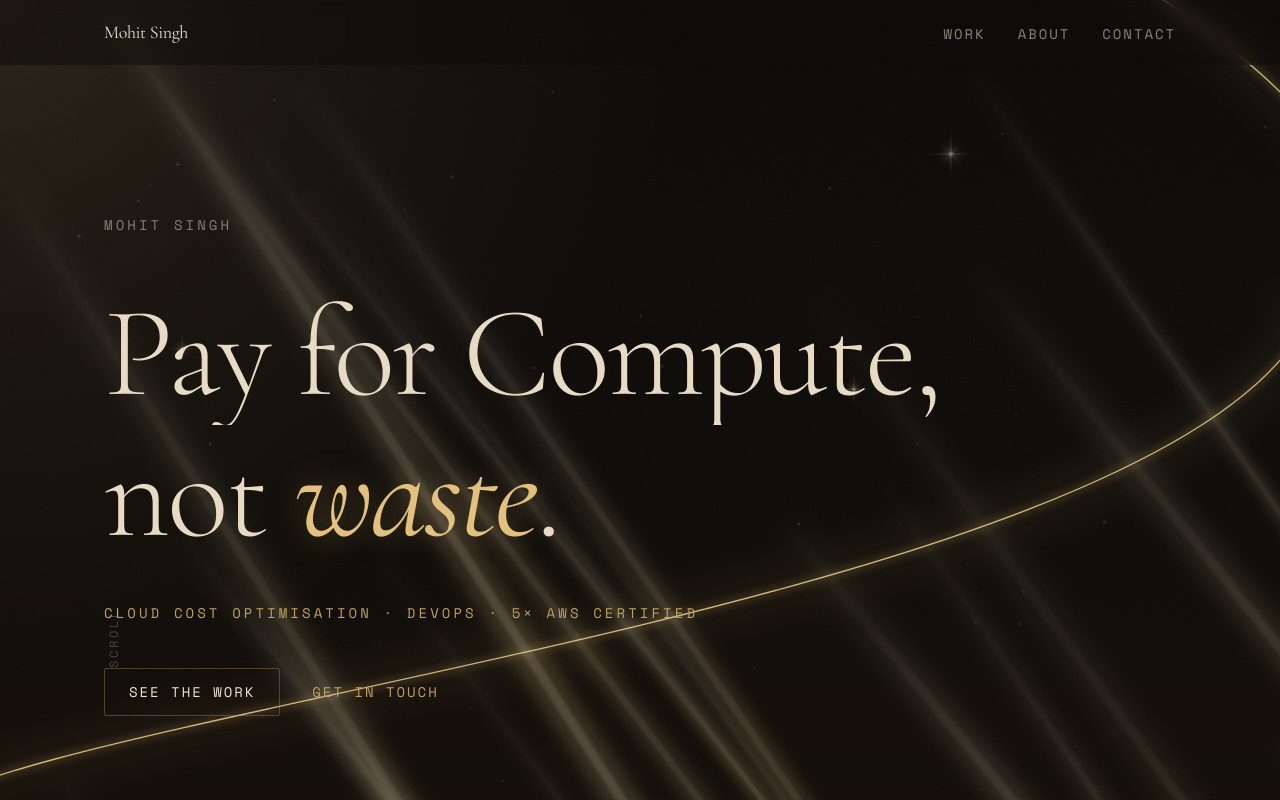
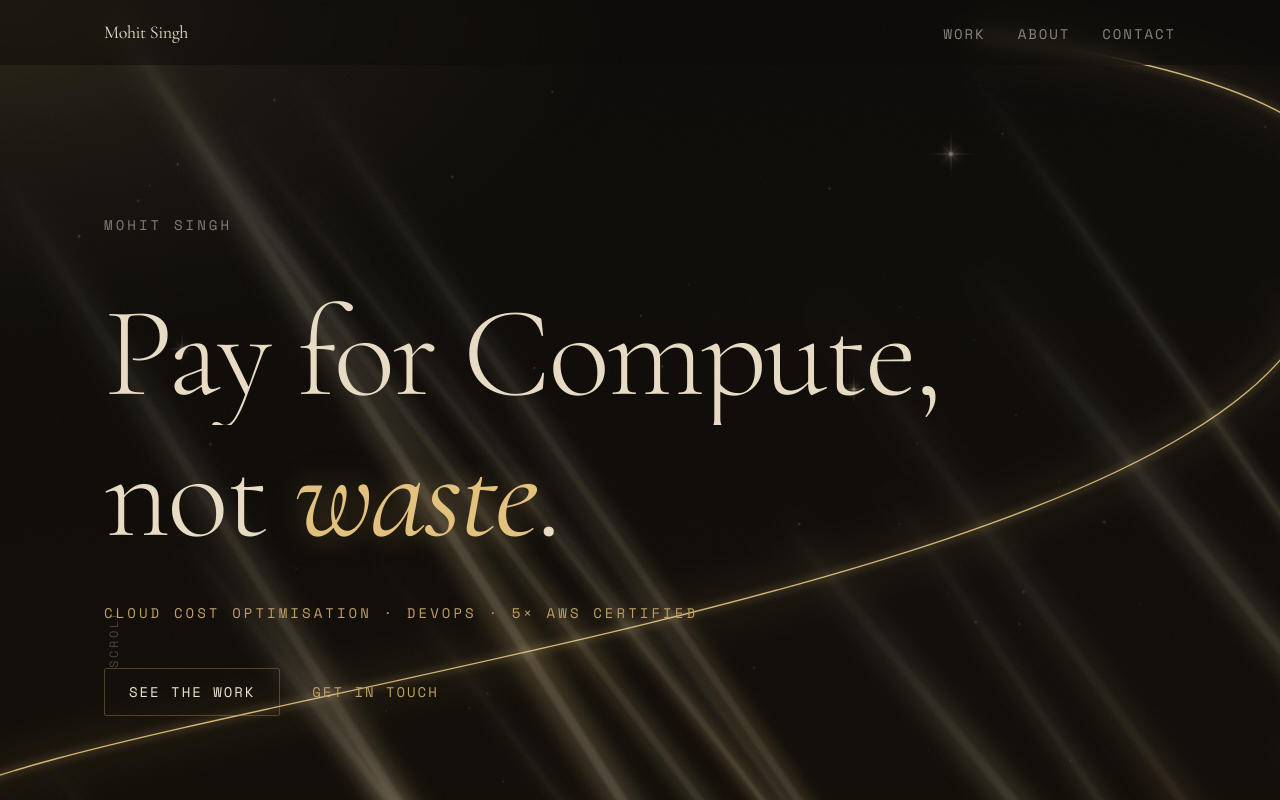
Before and after one commit to mohit-xv/portfolio, an Astro site in the folder site/: page / in a window 1280 px wide. Shown: the top 800 px of the page. Built offline with nearby package versions, Linux system fonts and the light colour scheme; Astro itself is replaced by a stand-in of ours; no server answers; animation ran at ten frames a second; a web font is replaced by a local one.

Commit message:
tweak: top-spread corner glow, orbit line back in frame, golden meteor
- Glow: elliptical, hugs the top edge from the left corner, fades before centre
- FlowingPath: entry back in frame at (1100,40) — visible, tip near top edge
- Meteor: golden theme, bigger white-hot head (r18 halo), slimmer tail, larger scale

Co-Authored-By: Claude Fable 5 <noreply@anthropic.com>

```diff
--- a/site/src/components/islands/CosmicBeams.astro
+++ b/site/src/components/islands/CosmicBeams.astro
@@ -188,14 +188,18 @@
       cx.fillStyle = bg;
       cx.fillRect(0, 0, w, h);
 
-      // Soft golden glow anchored to the top-LEFT corner — a light source just
-      // beyond the frame's edge, like dawn breaking off-screen.
-      const glow = cx.createRadialGradient(0, 0, 0, 0, 0, h * 0.85);
-      glow.addColorStop(0,   c(MID, 0.14));
-      glow.addColorStop(0.4, c(MID, 0.06));
-      glow.addColorStop(1,   c(DEEP, 0));
+      // Soft golden glow anchored to the top-LEFT corner, spread along the top
+      // edge — reaches toward centre but fades out before it. Elliptical via
+      // a vertical scale so it hugs the top like dawn light.
+      cx.save();
+      cx.scale(1, 0.55);
+      const glow = cx.createRadialGradient(0, 0, 0, 0, 0, w * 0.48);
+      glow.addColorStop(0,    c(MID, 0.15));
+      glow.addColorStop(0.45, c(MID, 0.06));
+      glow.addColorStop(1,    c(DEEP, 0));
       cx.fillStyle = glow;
-      cx.fillRect(0, 0, w, h);
+      cx.fillRect(0, 0, w, h * 2);
+      cx.restore();
 
       bgSprite = cv;
     }
@@ -347,54 +351,54 @@
     // Sprite baked once (blurs included); per frame it's one drawImage with
     // translate/rotate/globalAlpha — follows the same caching pattern as beams.
 
-    const METEOR_TAIL = 240; // tail length within the sprite (CSS px)
-    const METEOR_H    = 30;  // sprite height (room for the head halo)
-    const METEOR_PAD  = 16;  // room beyond the head for its glow
+    const METEOR_TAIL = 260; // tail length within the sprite (CSS px)
+    const METEOR_H    = 44;  // sprite height (room for the bigger head halo)
+    const METEOR_PAD  = 24;  // room beyond the head for its glow
 
     function bakeMeteorSprite() {
       const [cv, cx] = makeOffscreen(METEOR_TAIL + METEOR_PAD, METEOR_H);
       const cy    = METEOR_H / 2;
       const headX = METEOR_TAIL;
 
-      // Wide soft tail underlayer — the atmospheric glow around the streak
+      // Soft golden tail underlayer — slim atmospheric glow along the streak
       const soft = cx.createLinearGradient(0, 0, headX, 0);
-      soft.addColorStop(0,    'rgba(180,205,255,0)');
-      soft.addColorStop(0.55, 'rgba(190,212,255,0.10)');
-      soft.addColorStop(0.85, 'rgba(215,230,255,0.22)');
-      soft.addColorStop(1,    'rgba(235,242,255,0.30)');
-      cx.filter = 'blur(4px)';
+      soft.addColorStop(0,    'rgba(192,160,98,0)');
+      soft.addColorStop(0.55, 'rgba(227,194,125,0.14)');
+      soft.addColorStop(0.85, 'rgba(240,214,150,0.30)');
+      soft.addColorStop(1,    'rgba(255,238,190,0.42)');
+      cx.filter = 'blur(3px)';
       cx.beginPath();
       cx.moveTo(0, cy);
-      cx.lineTo(headX, cy - 3.2);
-      cx.lineTo(headX, cy + 3.2);
+      cx.lineTo(headX, cy - 2.4);
+      cx.lineTo(headX, cy + 2.4);
       cx.closePath();
       cx.fillStyle = soft;
       cx.fill();
 
-      // Sharp tapered filament — the bright streak itself
+      // Sharp tapered golden filament — hair-thin at the tail tip
       const tail = cx.createLinearGradient(0, 0, headX, 0);
-      tail.addColorStop(0,    'rgba(200,220,255,0)');
-      tail.addColorStop(0.45, 'rgba(210,228,255,0.28)');
-      tail.addColorStop(0.85, 'rgba(240,246,255,0.75)');
-      tail.addColorStop(1,    'rgba(255,255,255,1)');
-      cx.filter = 'blur(0.6px)';
+      tail.addColorStop(0,    'rgba(227,194,125,0)');
+      tail.addColorStop(0.45, 'rgba(227,194,125,0.35)');
+      tail.addColorStop(0.85, 'rgba(255,236,190,0.85)');
+      tail.addColorStop(1,    'rgba(255,248,220,1)');
+      cx.filter = 'blur(0.5px)';
       cx.beginPath();
       cx.moveTo(0, cy);
-      cx.lineTo(headX, cy - 1.1);
-      cx.lineTo(headX, cy + 1.1);
+      cx.lineTo(headX, cy - 0.9);
+      cx.lineTo(headX, cy + 0.9);
       cx.closePath();
       cx.fillStyle = tail;
       cx.fill();
 
-      // Head — hot white core inside a cool blue halo
+      // Head — big white-hot core inside a wide warm-gold halo
       cx.filter = 'none';
-      const halo = cx.createRadialGradient(headX, cy, 0, headX, cy, 9);
-      halo.addColorStop(0,    'rgba(255,255,255,0.95)');
-      halo.addColorStop(0.25, 'rgba(230,240,255,0.55)');
-      halo.addColorStop(0.6,  'rgba(190,215,255,0.18)');
-      halo.addColorStop(1,    'rgba(170,200,255,0)');
+      const halo = cx.createRadialGradient(headX, cy, 0, headX, cy, 18);
+      halo.addColorStop(0,    'rgba(255,252,240,1)');
+      halo.addColorStop(0.18, 'rgba(255,244,209,0.80)');
+      halo.addColorStop(0.45, 'rgba(240,208,140,0.32)');
+      halo.addColorStop(1,    'rgba(210,175,110,0)');
       cx.beginPath();
-      cx.arc(headX, cy, 9, 0, Math.PI * 2);
+      cx.arc(headX, cy, 18, 0, Math.PI * 2);
       cx.fillStyle = halo;
       cx.fill();
 
@@ -421,7 +425,7 @@
         vy:    Math.sin(angle) * speed,
         born:  now,
         dur:   700 + Math.random() * 500,      // burns out in under ~1.2s
-        scale: 0.8 + Math.random() * 0.5,
+        scale: 1.0 + Math.random() * 0.5,
       });
     }
 
--- a/site/src/components/islands/FlowingPath.tsx
+++ b/site/src/components/islands/FlowingPath.tsx
@@ -44,17 +44,17 @@ import { useScroll, useTransform, useSpring, useReducedMotion, motion } from 'mo
 //
 // Two-segment path — spacecraft viewpoint of a massive orbit.
 //
-//   M 1180,-80        — entry: OFF-SCREEN above the top edge, so the line's
-//                       start tip is never visible (no exposed gap on mobile —
-//                       the orbit enters the frame like it was always there)
-//   C 1420,60         — C1: descends into view through the top edge (~x≈1270)
+//   M 1100,40         — entry: IN frame, high near the top edge right of the
+//                       hero headline — visible from the first scroll, tip
+//                       close to the edge so no floating-gap look
+//   C 1500,90         — C1: pulls right toward the top-right corner
 //     1600,200        — C2: apex off-screen right (~x=1550)
 //     1480,340        — segment end: re-enters viewport from right edge
 //   C 1360,680        — C3: sweeping left and down
 //     0,800           — C4: long leftward pull across full viewport width
 //     -100,920        — exit: lower-left, off-screen
 //
-const PATH = 'M 1180,-80 C 1420,60 1600,200 1480,340 C 1360,680 0,800 -100,920';
+const PATH = 'M 1100,40 C 1500,90 1600,200 1480,340 C 1360,680 0,800 -100,920';
 
 // Drawing starts at 5% scroll (after the cold-open),
 // completes at 97% — full arc visible before reaching the absolute page-bottom.
```
